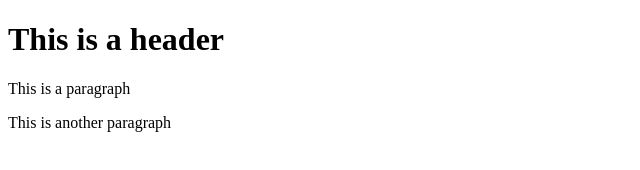
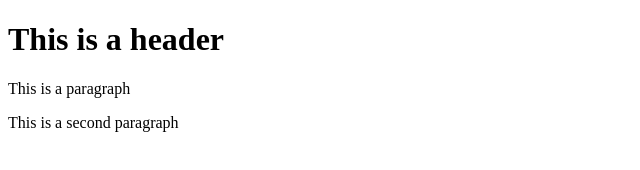
Before and after one commit to EngrEdgar/git-test, a website: page index.html in a window 1280 px wide. Shown: the full height of the page, 0-640 px from the left. Drawn offline with Linux system fonts and the light colour scheme.

Commit message:
using NPM

```diff
--- a/index.html
+++ b/index.html
@@ -3,6 +3,6 @@
     <body>
         <h1> This is a header </h1>
         <p> This is a paragraph </p>
-        <p> This is another paragraph </p>
+        <p> This is a second paragraph </p>
     </body>
 </html>
```
Also changed, not shown: package.json (added, +19 -0 lines), 2 other files.
